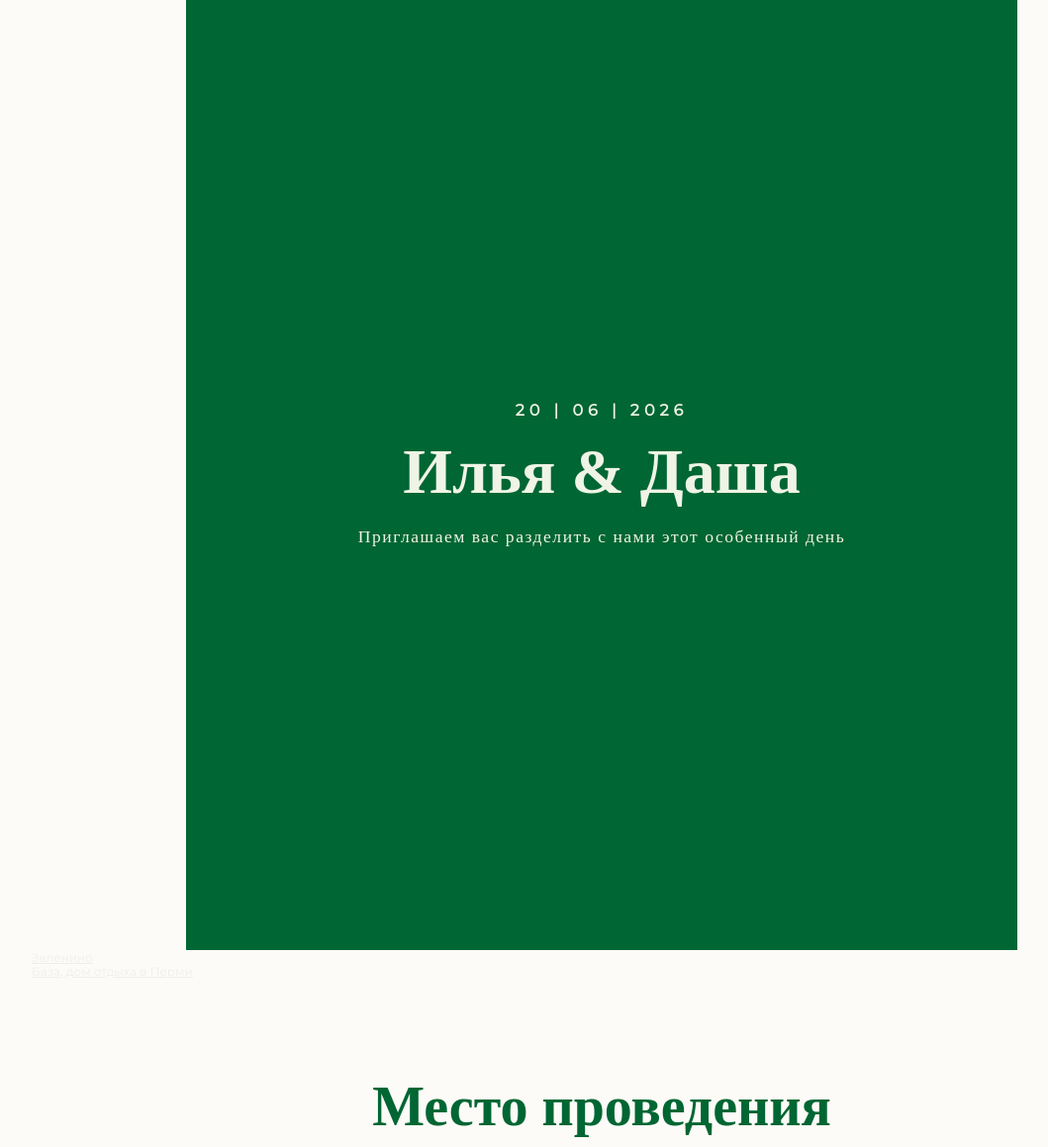
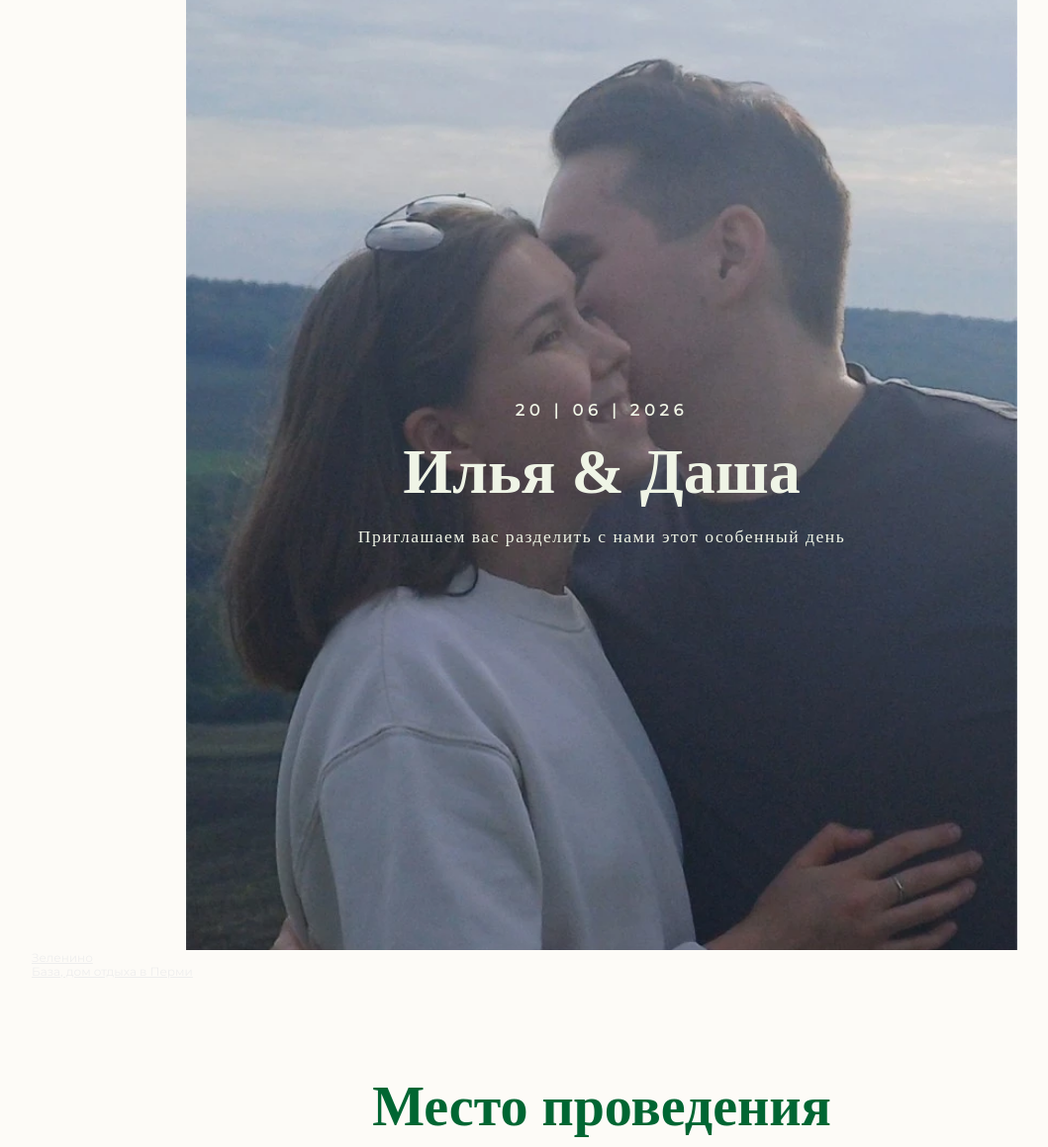
Before and after one commit to IlyaPetrovyh/wedding_website_IlyaDasha, a Flask app: page / in a window 1280 px wide. Shown: the top 1159 px of the page at 99% size, without its empty margins (32-1091 px from the left). Run offline with Flask 3, Linux system fonts and the light colour scheme.

Commit message:
Update style.css

```diff
--- a/static/css/style.css
+++ b/static/css/style.css
@@ -29,7 +29,7 @@ h3 { font-size: 2.0rem; margin-bottom: 20px; }
 /* 1. Hero Section */
 .hero {
     background-color: #006633;
-    background-image: url('../images/hero-bg.webp') center/cover no-repeat;
+    background-image: url('../images/hero-bg.webp') /*center/cover no-repeat*/;
     background-size: cover;
     background-position: center;
     transition: background 0.5s ease-in-out;
```
